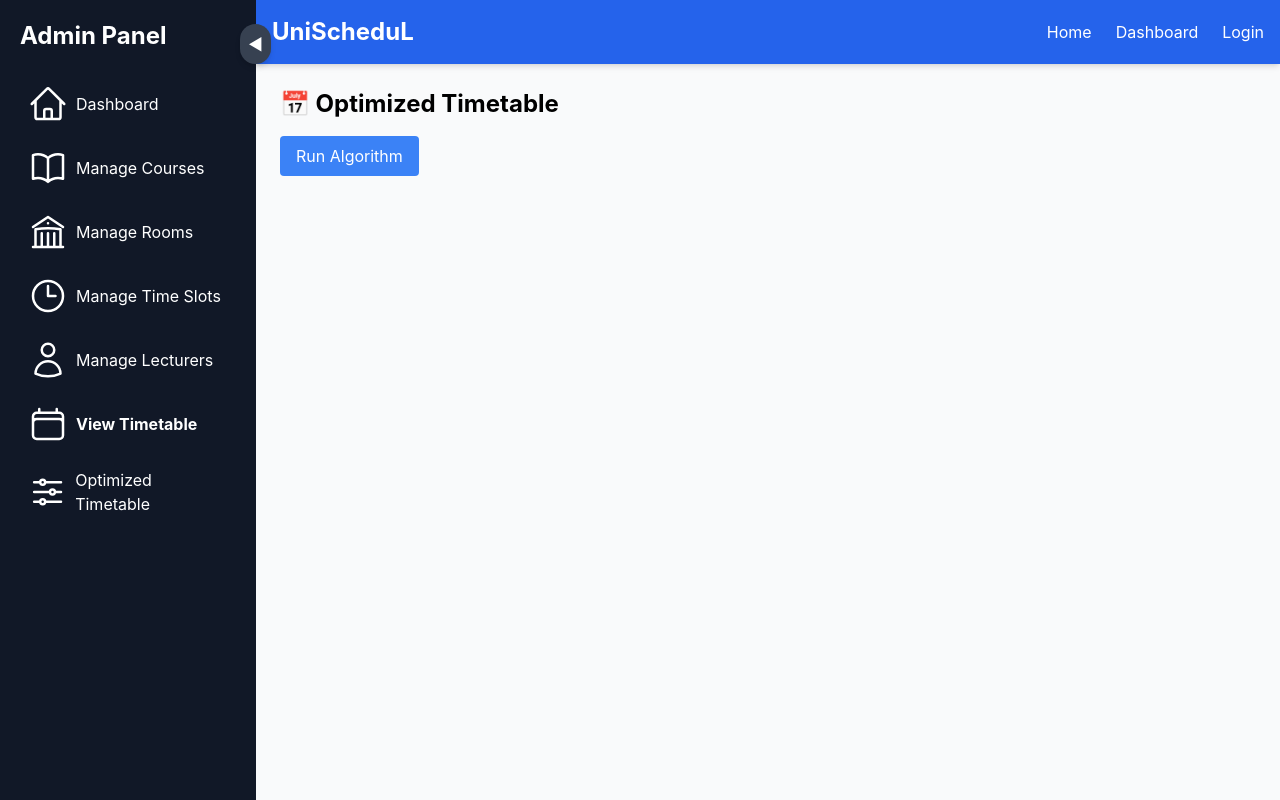
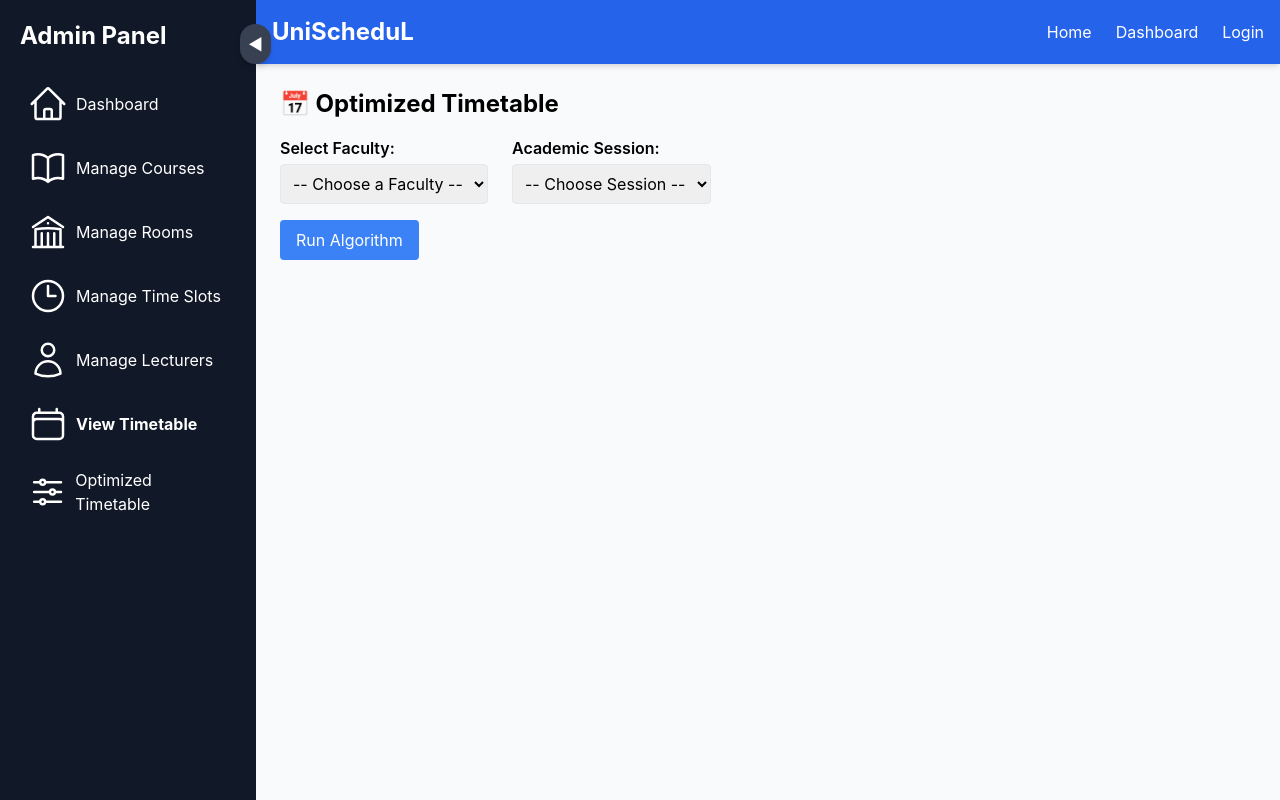
Before and after one commit to Dev-Eyitayo/UniScheduL, a React (Vite) app in the folder frontend/: page /optimized-timetable in a window 1280 px wide. Built offline with nearby package versions, Linux system fonts and the light colour scheme.

Commit message:
Add faculty and academic session selection for file export in OptimizedSchedule component

```diff
--- a/frontend/src/pages/admin/OptimizedSchedule.jsx
+++ b/frontend/src/pages/admin/OptimizedSchedule.jsx
@@ -5,12 +5,22 @@ const DAYS = ["Monday", "Tuesday", "Wednesday", "Thursday", "Friday"];
 const HOURS = ["08:00","09:00","10:00","11:00","12:00",
               "13:00","14:00","15:00","16:00","17:00"];
 
+// Predefine faculties & sessions
+const FACULTIES = ["Science", "Engineering", "Arts", "Social Sciences", "Education"];
+const SESSIONS = ["2024/2025", "2025/2026", "2026/2027", "2027/2028"];
+
 export default function OptimizedSchedule() {
   const [logs, setLogs] = useState([]);
   const [schedule, setSchedule] = useState([]);
   const [failedBookings, setFailedBookings] = useState([]);
   const [loading, setLoading] = useState(false);
-  const [showDropdown, setShowDropdown] = useState(false);
+
+  // Dropdown: user picks a faculty & academic session
+  const [faculty, setFaculty] = useState("");          // or default to "Science"
+  const [academicSession, setAcademicSession] = useState("");  // or default to "2024/2025"
+
+  // For exporting PDF or DOCX
+  const [showExportDropdown, setShowExportDropdown] = useState(false);
 
   // 1) Run scheduling algorithm
   const runAlgorithm = async () => {
@@ -37,27 +47,34 @@ export default function OptimizedSchedule() {
     setFailedBookings([]);
   };
 
-  // 3) Generate file with chosen format: pdf or docx
+  // 3) Generate file with chosen format
   const generateFile = async (format) => {
     try {
       const response = await axios.post(
         "http://127.0.0.1:5000/api/export-file",
         {
-          format: format, // either "pdf" or "docx"
+          format,
+          // existing data
           semester: "Fall 2025",
           academic_year: "2025/2026",
           department: "Physics",
-          schedule: schedule,
+          schedule,
           failed_bookings: failedBookings,
+          // new fields from the dropdowns
+          faculty,
+          session: academicSession,
         },
         { responseType: "blob" }
       );
 
-      // Convert response into a downloadable file
-      let fileType = format === "pdf" ? "application/pdf"
-                                      : "application/vnd.openxmlformats-officedocument.wordprocessingml.document";
-      let fileName = format === "pdf" ? "Optimized_Schedule.pdf"
-                                      : "Optimized_Schedule.docx";
+      let fileType =
+        format === "pdf"
+          ? "application/pdf"
+          : "application/vnd.openxmlformats-officedocument.wordprocessingml.document";
+      let fileName =
+        format === "pdf"
+          ? "Optimized_Schedule.pdf"
+          : "Optimized_Schedule.docx";
 
       const blob = new Blob([response.data], { type: fileType });
       const url = window.URL.createObjectURL(blob);
@@ -70,11 +87,11 @@ export default function OptimizedSchedule() {
     } catch (error) {
       console.error("Error generating file:", error);
     } finally {
-      setShowDropdown(false); // close dropdown
+      setShowExportDropdown(false);
     }
   };
 
-  // 4) Helper: check if hour is within a booking's times
+  // Helper: check if an hour is within [start, end)
   const isWithinTimeSlot = (hour, start, end) => {
     const hourNum = parseInt(hour.split(":")[0], 10);
     const startNum = parseInt(start.split(":")[0], 10);
@@ -86,6 +103,38 @@ export default function OptimizedSchedule() {
     <div className="p-6">
       <h2 className="text-2xl font-bold mb-4">📅 Optimized Timetable</h2>
 
+      {/* Faculty & Session Fields */}
+      <div className="mb-4 flex gap-6 items-center">
+        <div>
+          <label className="block font-semibold mb-1">Select Faculty:</label>
+          <select
+            className="border p-2 rounded"
+            value={faculty}
+            onChange={(e) => setFaculty(e.target.value)}
+          >
+            <option value="">-- Choose a Faculty --</option>
+            {FACULTIES.map((fac) => (
+              <option key={fac} value={fac}>{fac}</option>
+            ))}
+          </select>
+        </div>
+
+        <div>
+          <label className="block font-semibold mb-1">Academic Session:</label>
+          <select
+            className="border p-2 rounded"
+            value={academicSession}
+            onChange={(e) => setAcademicSession(e.target.value)}
+          >
+            <option value="">-- Choose Session --</option>
+            {SESSIONS.map((ses) => (
+              <option key={ses} value={ses}>{ses}</option>
+            ))}
+          </select>
+        </div>
+      </div>
+
+      {/* Buttons */}
       <div className="mb-4">
         <button
           className="bg-blue-500 hover:bg-blue-600 text-white px-4 py-2 rounded mr-2"
@@ -104,19 +153,15 @@ export default function OptimizedSchedule() {
               Clear Logs 🗑️
             </button>
 
-            {/*
-               Dropdown trigger: "Export"
-               When user clicks, it toggles showDropdown
-            */}
             <div className="relative inline-block">
               <button
-                onClick={() => setShowDropdown(!showDropdown)}
+                onClick={() => setShowExportDropdown(!showExportDropdown)}
                 className="bg-green-500 hover:bg-green-600 text-white px-4 py-2 rounded"
               >
                 Export ▼
               </button>
-              {showDropdown && (
-                <div className="absolute right-0 mt-2 w-40 bg-white shadow-lg rounded">
+              {showExportDropdown && (
+                <div className="absolute right-0 mt-2 w-48 bg-white shadow-lg rounded">
                   <button
                     onClick={() => generateFile("pdf")}
                     className="block w-full text-left px-4 py-2 hover:bg-gray-200"
@@ -136,6 +181,7 @@ export default function OptimizedSchedule() {
         )}
       </div>
 
+      {/* Logs Section */}
       {logs.length > 0 && (
         <div className="mt-6 bg-gray-100 p-4 rounded">
           <h3 className="text-lg font-semibold mb-2">📝 Algorithm Logs:</h3>
@@ -160,6 +206,7 @@ export default function OptimizedSchedule() {
         </div>
       )}
 
+      {/* Timetable */}
       {schedule.length > 0 && (
         <div className="mt-6">
           <h3 className="text-lg font-semibold mb-2">📅 Final Room Schedule (Optimized)</h3>
@@ -169,7 +216,9 @@ export default function OptimizedSchedule() {
                 <tr className="bg-gray-200">
                   <th className="border px-4 py-2">Days</th>
                   {HOURS.map((hour) => (
-                    <th key={hour} className="border px-4 py-2 min-w-[80px]">{hour}</th>
+                    <th key={hour} className="border px-4 py-2 min-w-[80px]">
+                      {hour}
+                    </th>
                   ))}
                 </tr>
               </thead>
@@ -179,20 +228,31 @@ export default function OptimizedSchedule() {
                     <td className="border px-4 py-2 font-bold">{day}</td>
                     {HOURS.map((hour) => {
                       const activeBookings = schedule.filter((bk) =>
-                        bk.day === day && isWithinTimeSlot(hour, bk.start_time, bk.end_time)
+                        bk.day === day &&
+                        isWithinTimeSlot(hour, bk.start_time, bk.end_time)
                       );
                       return (
-                        <td key={hour} className="border px-4 py-2 text-center align-top">
+                        <td
+                          key={hour}
+                          className="border px-4 py-2 text-center align-top"
+                        >
                           {activeBookings.length === 0 ? (
                             <span>—</span>
                           ) : (
                             activeBookings.map((bk, idx) => (
-                              <div key={idx} className="bg-blue-100 p-1 mb-2 rounded">
+                              <div
+                                key={idx}
+                                className="bg-blue-100 p-1 mb-2 rounded"
+                              >
                                 <div className="font-bold">
                                   {bk.course_id} - {bk.course_name}
                                 </div>
-                                <div className="text-sm italic">{bk.lecturer}</div>
-                                <div className="text-xs">Room: {bk.room}</div>
+                                <div className="text-sm italic">
+                                  {bk.lecturer}
+                                </div>
+                                <div className="text-xs">
+                                  Room: {bk.room}
+                                </div>
                               </div>
                             ))
                           )}
@@ -207,9 +267,12 @@ export default function OptimizedSchedule() {
         </div>
       )}
 
+      {/* Failed Bookings Section */}
       {failedBookings.length > 0 && (
         <div className="mt-6 bg-red-100 p-4 rounded">
-          <h3 className="text-lg font-semibold text-red-700 mb-2">🚨 Failed Scheduling Attempts:</h3>
+          <h3 className="text-lg font-semibold text-red-700 mb-2">
+            🚨 Failed Scheduling Attempts:
+          </h3>
           <ul className="list-disc list-inside">
             {failedBookings.map((failure, index) => (
               <li key={index} className="text-red-700">
```
